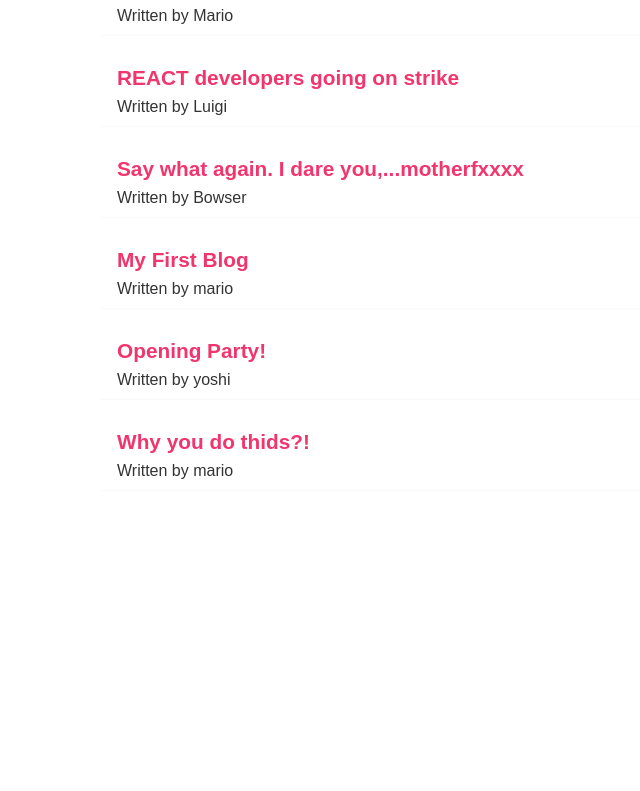
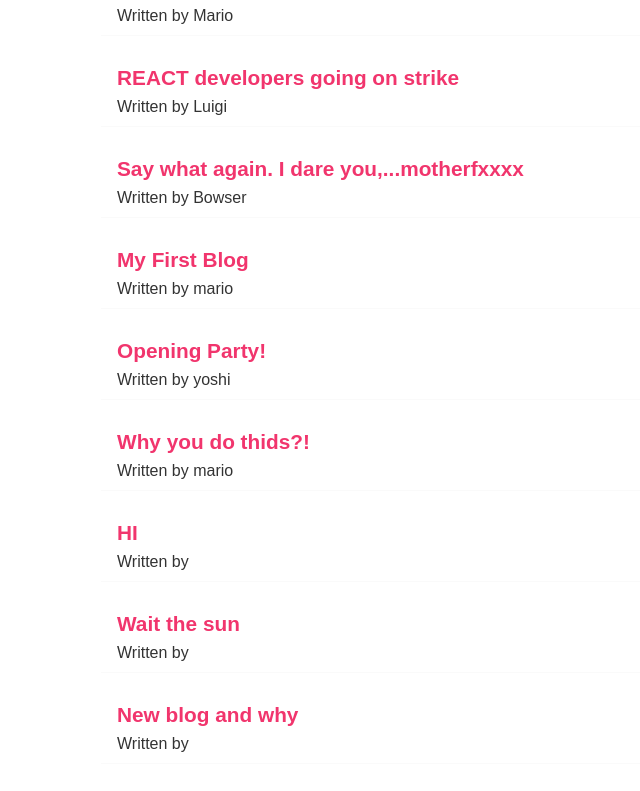
Before and after one commit to Im-Hassan-wd/Blog-App, a React (Create React App) app: page / in a window 1280 px wide. Shown: the part 303-1094 px from the top of the page, without its empty margins (259-899 px from the left). Before the commit the page ends 874 px from the top, so only its background shows below. Built offline with nearby package versions, Linux system fonts and the light colour scheme; data requests are answered from the project's data file.

Commit message:
conditional loading

```diff
--- a/data/db.json
+++ b/data/db.json
@@ -41,6 +41,24 @@
       "feed": "whst the fvck is wrong wit yu",
       "author": "mario",
       "id": 7
+    },
+    {
+      "title": "HI",
+      "feed": "fucn younmanbc ",
+      "author": "",
+      "id": 8
+    },
+    {
+      "title": "Wait the sun ",
+      "feed": "I dont know what dto do",
+      "author": "",
+      "id": 9
+    },
+    {
+      "title": "New blog and why",
+      "feed": "If you dont feel me kiss my asss",
+      "author": "",
+      "id": 10
     }
   ]
 }
--- a/src/Create.js
+++ b/src/Create.js
@@ -3,7 +3,7 @@
 const Create = () => {
     const [title, setTitle] = useState("");
     const [feed, setFeed] = useState("");
-    const [author, setAuthor] = useState("");
+    const [author, setAuthor] = useState("luigi");
     const [isLoading, setIsLoading] = useState(false);
 
     const handleSubmit = (e) => {
@@ -20,6 +20,7 @@
             body: JSON.stringify(blog)
         }).then(() => {
             console.log("new blog added");
+            setIsLoading(false);
         })
     }
 
@@ -47,10 +48,8 @@
                     <option value="mario">mario</option>
                     <option value="yoshi">yoshi</option>
                 </select>
-                <button>Add blog</button>
-                <p>{ title }</p>
-                <p>{ feed }</p>
-                <p>{ author }</p>
+                { isLoading && <div>Adding blog...</div>}
+                { !isLoading && <button>Add blog</button>}
             </form>
         </div>
     );
```
